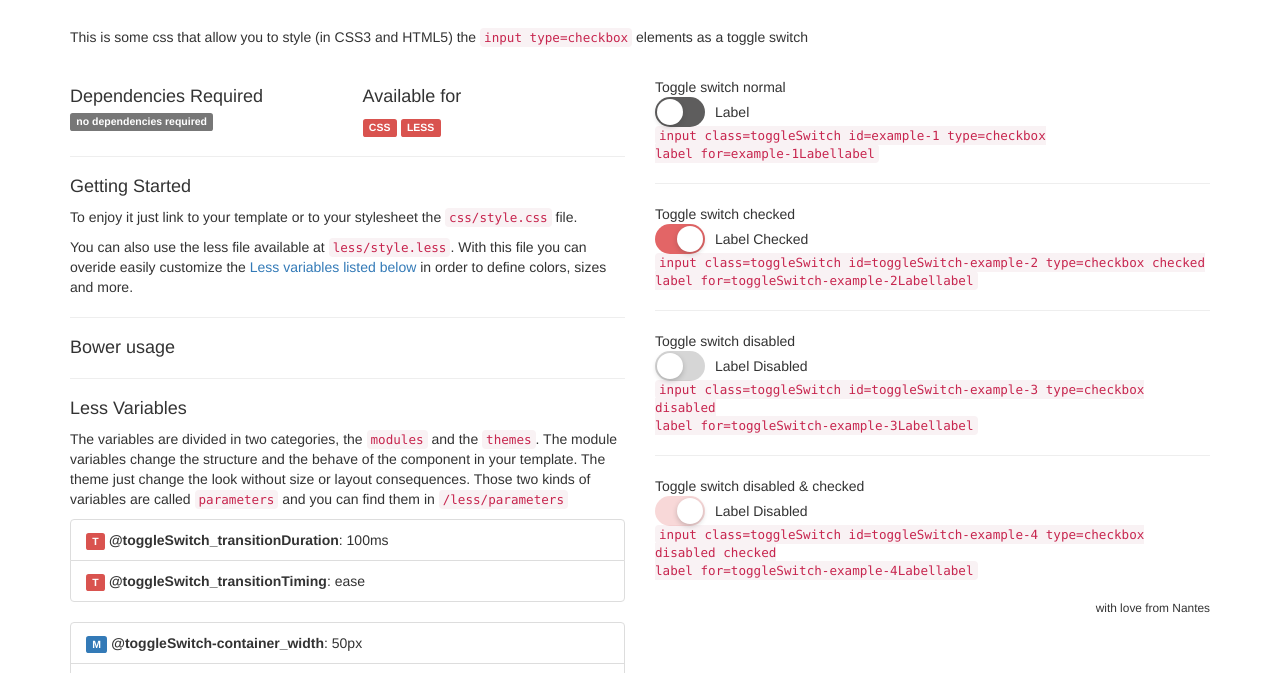
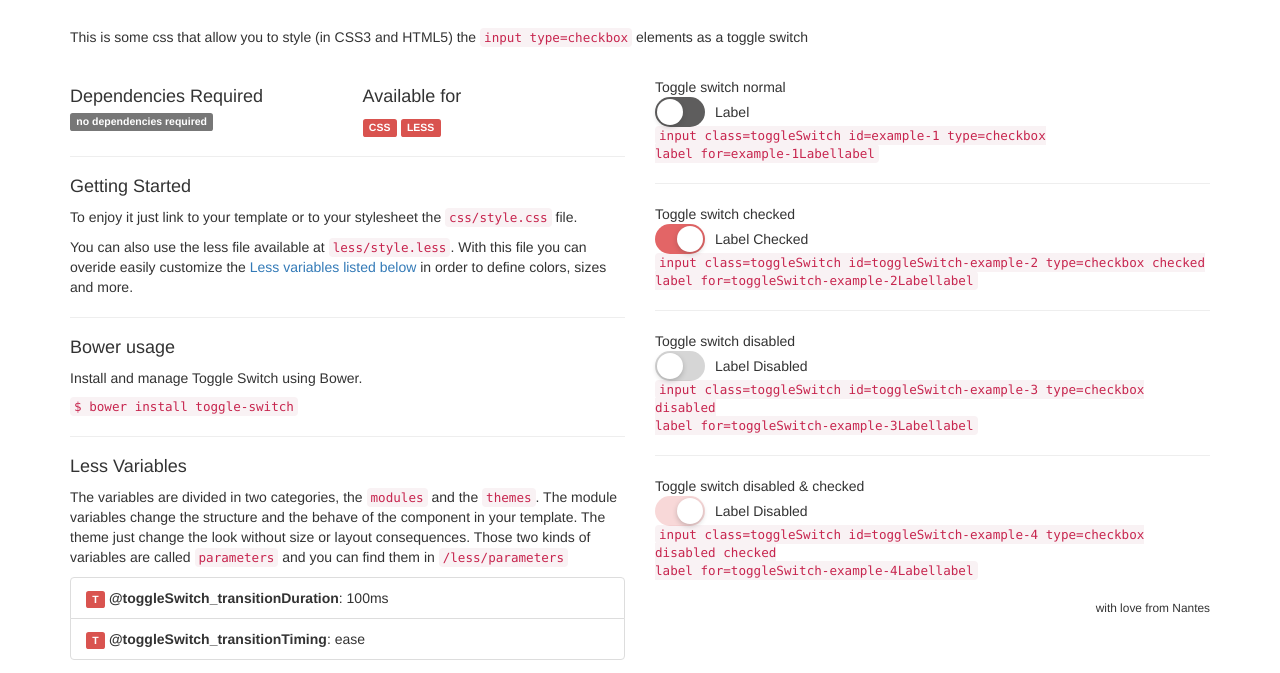
Before and after one commit to silverhold/switch, a website: page index.html in a window 1280 px wide. Shown: the part 86-759 px from the top of the page. Drawn offline with nearby package versions, Linux system fonts and the light colour scheme; files that its build step writes are made by us from their sources.

Commit message:
update doc and readme with bower instructions

```diff
--- a/index.html
+++ b/index.html
@@ -41,6 +41,9 @@
                     <hr>
 
                     <h2 class="h4">Bower usage</h2>
+                    <p>Install and manage Toggle Switch using Bower.</p>
+                    <code>$ bower install toggle-switch</code>
+
 
                     <hr>
 
```
Also changed, not shown: README.md.
